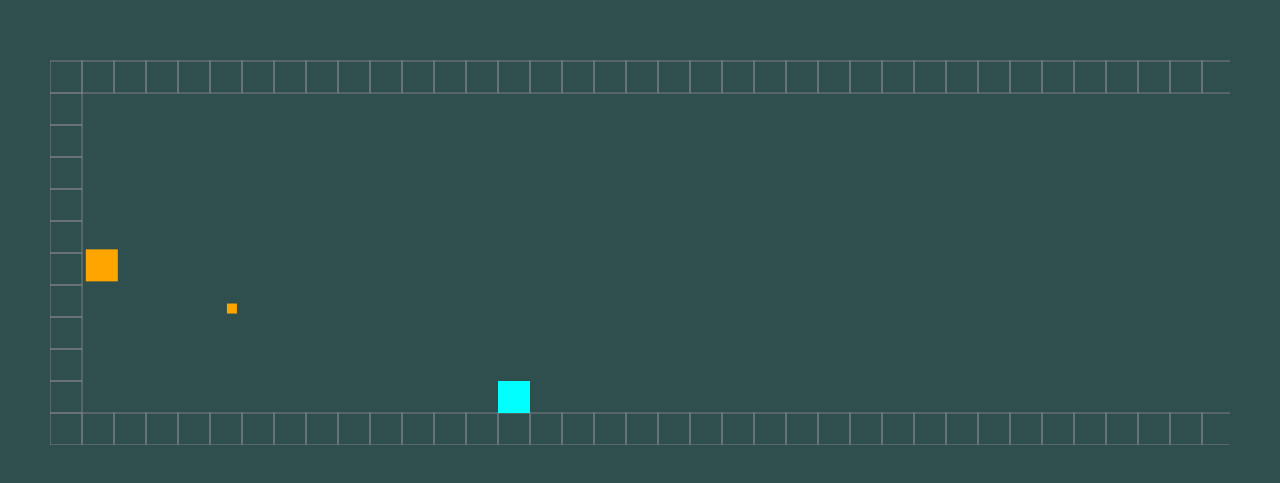
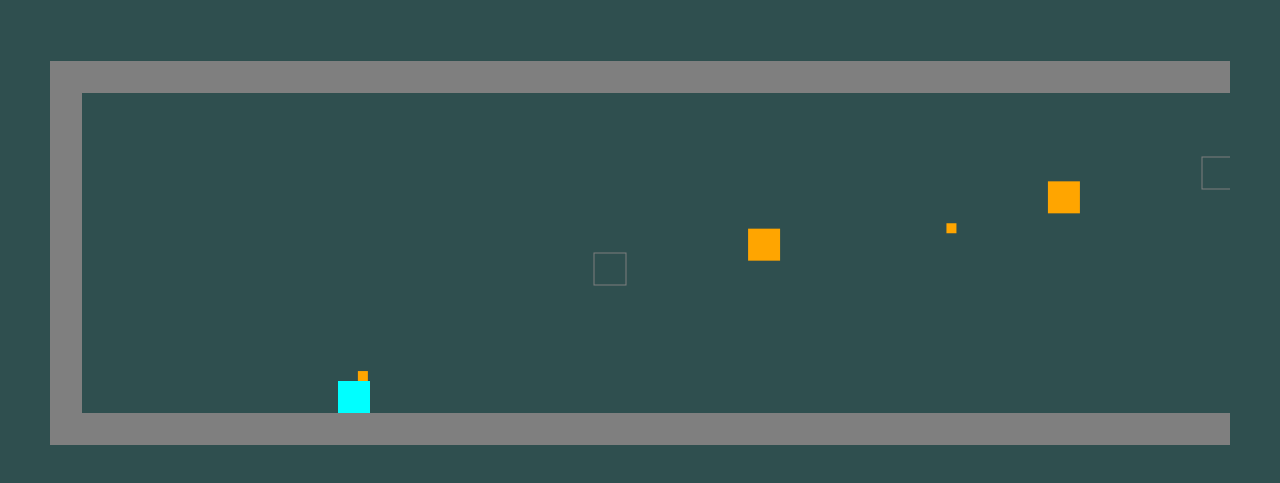
Before and after one commit to JoshNoel2/platformer, a plain HTML site: page index.html in a window 1280 px wide. Shown: the part 263-746 px from the top of the page. Drawn offline with Linux system fonts and the light colour scheme.

Commit message:
Added levels

```diff
--- a/index.html
+++ b/index.html
@@ -18,48 +18,73 @@ canvas.width  = window.innerWidth - 100;
 canvas.height = window.innerHeight - 100;
 
 var camerax, cameray = 0;
-
-var map = [
-"xxxxxxxxxxxxxxxxxxxxxxxxxxxxxxxxxxxxxxxxexxxxxxxxxxxxxxxxxxx",
+var mapWidth, mapHeight;
+var level = 0;
+var levels = [
+["xxxxxxxxxxxxxxxxxxxxxxxxxxxxxxxxxxxxxxxxxxxxxxxxxxxxxxxxxxxx",
+"x                                                          x",
+"x                                                          x",
+"x                                   e                      x",
+"x                                                X         x",
+"x                                                          x",
+"x                e                                         x",
 "x                                                          x",
 "x                                                          x",
 "x                                                          x",
+"x        o                                   O             x",
+"xxxxxxxxxxxxxxxxxxxxxxxxxxxxxxxxxxxxxxxxxxxxxxxxxxxxxxxxxxxx"],
+["xxxxxxxxxxxxxxxxxxxxxxxxxxxxxxxxxxxxxxxxxxxxxxxxxxxxxxxxxxxx",
 "x                                                          x",
 "x                                                          x",
-"e                                                          x",
+"x           e                       e                      x",
+"x                                                X         x",
 "x                                                          x",
-"x                                                          e",
-"x                                                          x",
-"x             o                                            x",
-"xxxxxxxxxxxxxxxxxxxxxxxxxxxxxxxxxxxxxxexxxxxxxxxxxxxxxxxxxxx",
+"x                e    X                                    x",
+"x                              X                           x",
+"x                    x                                     x",
+"x                    X                                     x",
+"x        o           x                       O             x",
+"xxxxxxxxxxxxxxxxxxxxxxxxxxxxxxxxxxxxxxxxxxxxxxxxxxxxxxxxxxxx"],
+]
 
-]
-var mapWidth = map[0].split("").length*32;
-var mapHeight = map.length*32;
+var player, blocks, projs, enemies, end, eblocks;
 
-var player, blocks, projs, enemies;
-
-function reset(map) {
+function reset() {
+	this.map = levels[level];
+	if (this.map == null) {
+		level = 0;
+		this.map = levels[level];
+	}
 	blocks = [];
 	projs = [];
 	enemies = [];
-	for (i = 0; i < map.length; i++) {
-		for (i1 = 0; i1 < map[i].split("").length; i1++) {
-			if (map[i].split("")[i1] == "x") {
-				new Block(i1*32, i*32);
+	eblocks = [];
+	mapWidth = this.map[0].split("").length*32;
+	mapHeight = this.map.length*32;
+	end = player = null;
+	for (i = 0; i < this.map.length; i++) {
+		for (i1 = 0; i1 < this.map[i].split("").length; i1++) {
+			if (this.map[i].split("")[i1] == "x") {
+				new Block(i1*32, i*32, "regular");
 			}
-			if (map[i].split("")[i1] == "o") {
+			if (this.map[i].split("")[i1] == "o") {
 				new Player(i1*32, i*32);
 			}
-			if (map[i].split("")[i1] == "e") {
+			if (this.map[i].split("")[i1] == "e") {
 				new Enemy(i1*32, i*32);
-				new Block(i1*32, i*32);
+				new Block(i1*32, i*32, "enemy");
+			}
+			if (this.map[i].split("")[i1] == "O") {
+				new End(i1*32, i*32);
+			}
+			if (this.map[i].split("")[i1] == "X") {
+				new Block(i1*32, i*32, "enemy");
 			}
 		}
 	}
 }
 
-reset(map);
+reset();
 
 function collision(rect1, rect2) {
 	if (rect1.x < rect2.x + rect2.width &&
@@ -96,13 +121,18 @@ function Player(x, y) {
 			this.xvel = 0;
 		}
 		if (this.y > mapHeight) {
-			reset(map);
+			reset();
 		}
 		this.onGround = false;
 		this.x += this.xvel;
 		this.collide(this.xvel, 0);
 		this.y += this.yvel;
 		this.collide(0, this.yvel);
+
+		if (collision(this, end)) {
+			level += 1;
+			reset();
+		}
 	}
 	this.render = function() {
 		ctx.fillStyle = "#00ffff";
@@ -128,24 +158,31 @@ function Player(x, y) {
 		}
 		for (i = 0; i < projs.length; i++) {
 			if (collision(this, projs[i])) {
-				reset(map);
+				reset();
 			}
 		}
 	}
 }
 
-function Block(x, y) {
+function Block(x, y, type) {
 	blocks.push(this);
+	if (type == "enemy") {
+		eblocks.push(this);
+	}
 	this.x = x;
 	this.y = y;
 	this.width = 32;
 	this.height = 32;
-	this.update = function() {
-
-	}
+	this.type = type;
+	this.enemy = null;
 	this.render = function() {
-		ctx.strokeStyle = "#7f7f7f";
-		ctx.strokeRect(this.x - camerax, this.y - cameray, this.width, this.height);
+		if (this.type == "enemy") {
+			ctx.strokeStyle = "#7f7f7f";
+			ctx.strokeRect(this.x - camerax, this.y - cameray, this.width, this.height);
+		} else if (this.type == "regular") {
+			ctx.fillStyle = "#7f7f7f";
+			ctx.fillRect(this.x - camerax, this.y - cameray, this.width, this.height);
+		}
 	}
 }
 
@@ -195,8 +232,14 @@ function Enemy(x, y) {
 			new Projectile(this, player, "direct");
 		}
 		if (this.shootCount == 30) {
-			this.target = blocks[parseInt(Math.random() * blocks.length)];
-			console.log(blocks[parseInt(Math.random() * blocks.length)].x);
+			if (this.target != null) {
+				this.target.enemy = null;
+			}
+			this.target = eblocks[parseInt(Math.random() * eblocks.length)];
+			while (this.target.enemy != null) {
+				this.target = eblocks[parseInt(Math.random() * eblocks.length)];
+			}
+			this.target.enemy = this;
 			this.angle = Math.atan2(this.target.x - this.x, this.target.y - this.y);
 			this.sin = Math.sin(this.angle) * this.speed;
 			this.cos = Math.cos(this.angle) * this.speed;
@@ -218,6 +261,18 @@ function Enemy(x, y) {
 	}
 	this.render = function() {
 		ctx.fillStyle = "Orange"
+		ctx.fillRect(this.x - camerax, this.y - cameray, this.width, this.height);
+	}
+}
+
+function End(x, y) {
+	end = this;
+	this.x = x;
+	this.y = y;
+	this.width = 32;
+	this.height = 32;
+	this.render = function() {
+		ctx.fillStyle = "Lime"
 		ctx.fillRect(this.x - camerax, this.y - cameray, this.width, this.height);
 	}
 }
@@ -267,6 +322,7 @@ function render() {
 		enemies[i].render();
 	}
 	player.render();
+	end.render();
 };
 
 function main() {
```
